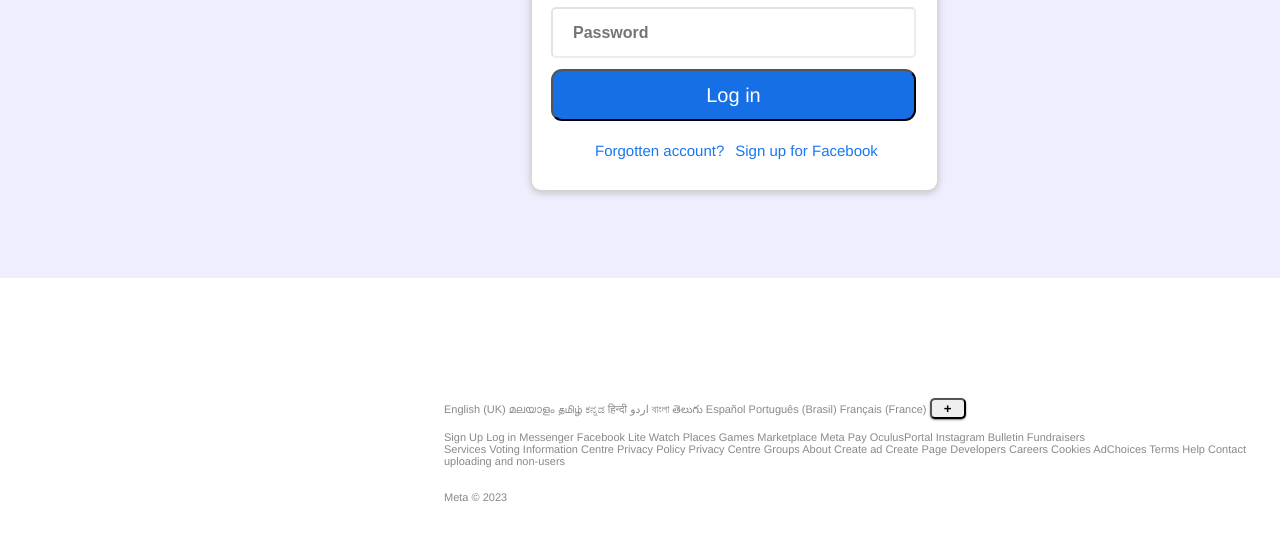
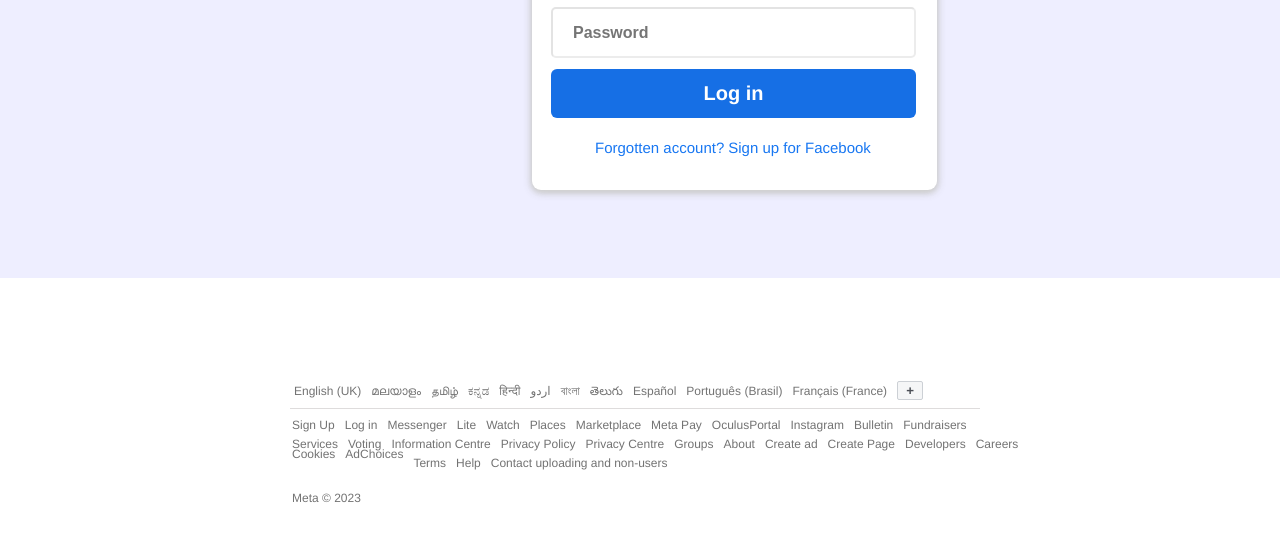
Before and after one commit to Hari444751/Hari444751.github.io, a plain HTML site: page index.html.htm in a window 1280 px wide. Shown: the part 254-796 px from the top of the page. Drawn offline with Linux system fonts and the light colour scheme.

Commit message:
Add files via upload

```diff
--- a/FBS.css
+++ b/FBS.css
@@ -62,14 +62,15 @@ body
 #Button
 {
     margin-left: 16px;
-    height: 52px;
+    height: 49px;
     width: 365px;
     margin-top: 7px;
     color: #ffff;
-    font-family:Helvetica, Arial, sans-serif;
+    font-family: Helvetica, Arial, sans-serif;
     background-color: #166fe5;
-    border-radius: 11px;
+    border-radius: 6px;
     font-size: 20px;
+    border: 0cap;
 }
 #FA
 {
@@ -84,21 +85,72 @@ body
     text-decoration: none;
     color: #1877f2;
     font-size: 15px;
-    margin-left: 7px;
     font-family: Helvetica, Arial, sans-serif;
 }
-.theend
+.Freespace
 {
-    color: #8b8888;
-    font-size: 11px;
-    margin-left: 444px;
+    background-color: #ffffff;
+    width: 70%;
+    height: 40px;
+    margin-left: 249px;
+    margin-top: 100px;
+    overflow: hidden;
+}
+#HR
+{
+    width: 77%;
+    height: 1px;
+    background-color: #dedcdc;
+    margin-left: 41px;
+}
+.Language
+{
+    font-size: 12px;
+    color: #737373;
+    margin-top: 1px;
+    list-style-type: none;
     font-family: Helvetica, Arial, sans-serif;
-    margin-top: 120px;
 }
 #Plus
 {
-    border-radius: 5px;
-    width: 36px;
-    height: 21px;
-    box-shadow: 0px 1px 2px grey;
+    margin-top: -5px;
+    width: 26px;
+    height: auto;
+    background-color: #f5f6f7;
+    color: #4b4f56;
+    border: 1px solid #ccd0d5;
+    border-radius: 2px;
+    font-weight:600;
 }
+.FS2
+{
+    background-color: #ffffff;
+    width: 61%;
+    height: 60px;
+    margin-left: 247px;
+    padding-top: 1px;
+}
+.Rest
+{
+    list-style-type: none;
+    font-size: 12px;
+    color: #737373;
+    font-family: Helvetica, Arial, sans-serif;
+    line-height: 0px;
+    margin-top: 1px;
+    margin-bottom: 1px;
+}
+.LD
+{
+    width: 30%;
+    height: 30px;
+    background-color: #ffffff;
+    margin-left: 292px;
+    margin-top: 10px;
+}
+.Meta
+{
+    font-size: 12px;
+    color: #737373;
+    font-family: Helvetica, Arial, sans-serif;
+}
--- a/index.html.htm
+++ b/index.html.htm
@@ -6,10 +6,17 @@
     <meta name="viewport" content="width=device-width, initial-scale=1.0">
     <title>Log in to Facebook</title>
     <link rel="stylesheet" href="FBS.css" type="text/css">
+    <style>
+        li
+        {
+            float: left;
+            padding: 5px;
+        }
+    </style>
 </head>
 <body>
     <div id="Totalbackground">
-        <a href="FaceBook.html"><img id="FB" src="https://static.xx.fbcdn.net/rsrc.php/y8/r/dF5SId3UHWd.svg
+        <a href="index.html.htm"><img id="FB" src="https://static.xx.fbcdn.net/rsrc.php/y8/r/dF5SId3UHWd.svg
         " alt="Facebook"></a>
         <div id="Loginmain">
             <h3 id="log">Log in to Facebook</h3>
@@ -23,7 +30,7 @@
                         <td></td>
                 </tr>
                 <tr>
-                    <td colspan="2"><a href=""><button id="Button">Log in</button></a></td>
+                    <td colspan="2"><a href=""><button id="Button"><b>Log in</b></button></a></td>
                 </tr>
                 </table>
                 <br>
@@ -31,10 +38,23 @@
                     <colspan="2"><a id="SFB" href="">Sign up for Facebook</a>
         </div>
     </div>
-    <p class="theend">English (UK) മലയാളം தமிழ் ಕನ್ನಡ हिन्दी اردو বাংলা తెలుగు Español
-        Português (Brasil)  Français (France)  <button id="Plus"><b>+</b></button>
-        <br><br>Sign Up  Log in  Messenger  Facebook Lite  Watch  Places  Games  Marketplace  Meta Pay  OculusPortal  Instagram  Bulletin  Fundraisers
-        <br>Services  Voting Information Centre  Privacy Policy  Privacy Centre  Groups  About  Create ad  Create Page  Developers  Careers  Cookies  AdChoices  Terms  Help  Contact uploading and non-users
-        <br><br><br>Meta © 2023</p>
+    <div class="Freespace">
+        <ul class="Language">
+            <li>English (UK)</li>  <li>മലയാളം</li>  <li>தமிழ்</li>  <li>ಕನ್ನಡ</li>  <li>हिन्दी</li>  <li>اردو</li>  <li>বাংলা</li>  <li>తెలుగు</li>  <li> Español</li>
+            <li>Português (Brasil)</li>  <li>Français (France)</li><li><button id="Plus"><b>+</b></button></li>
+        </ul><br>
+        <div id="HR"></div>
+        <br>
+    </div>
+    <div class="FS2">
+        <ul class="Rest">
+            <li>Sign Up</li><li>Log in</li><li>Messenger</li><li>Lite</li><li>Watch</li><li>Places</li><li>Marketplace</li><li>Meta Pay</li><li>OculusPortal</li><li>Instagram</li><li>Bulletin</li><li>Fundraisers</li> </ul><br>
+            <ul class="Rest"><li>Services</li><li>Voting</li><li>Information Centre</li><li>Privacy Policy</li><li>Privacy Centre</li><li>Groups</li><li>About</li><li>Create ad</li><li>Create Page</li><li>Developers</li><li>Careers</li><li>Cookies</li><li>AdChoices</li></ul><br>
+            <ul class="Rest"><li>Terms</li><li>Help</li><li>Contact uploading and non-users</li></ul>
+        </ul>
+    </div>
+    <div class="LD">
+        <p class="Meta">Meta © 2023</p>
+    </div>
 </body>
 </html>
```
